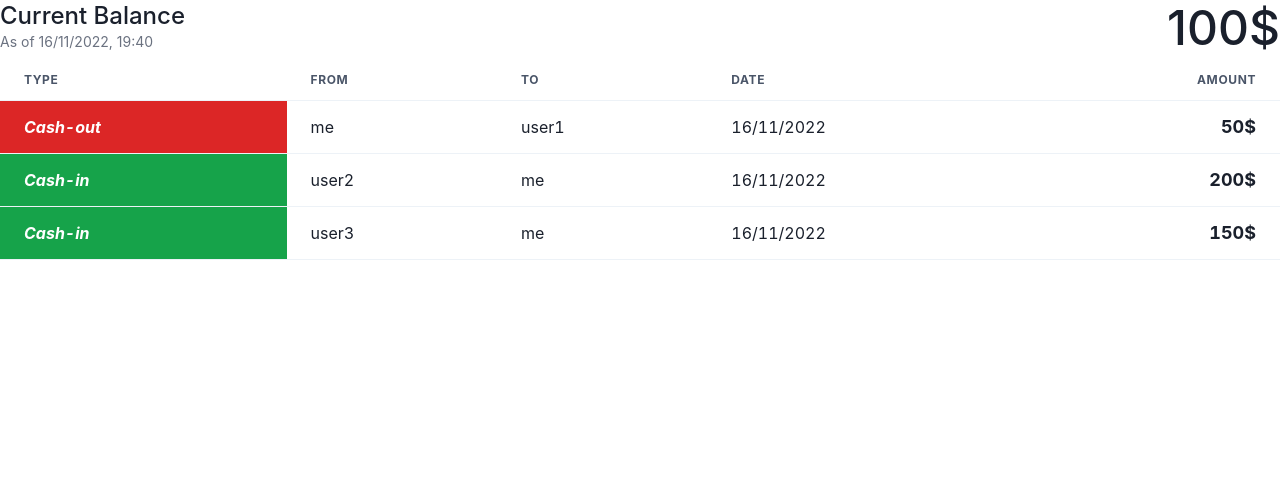
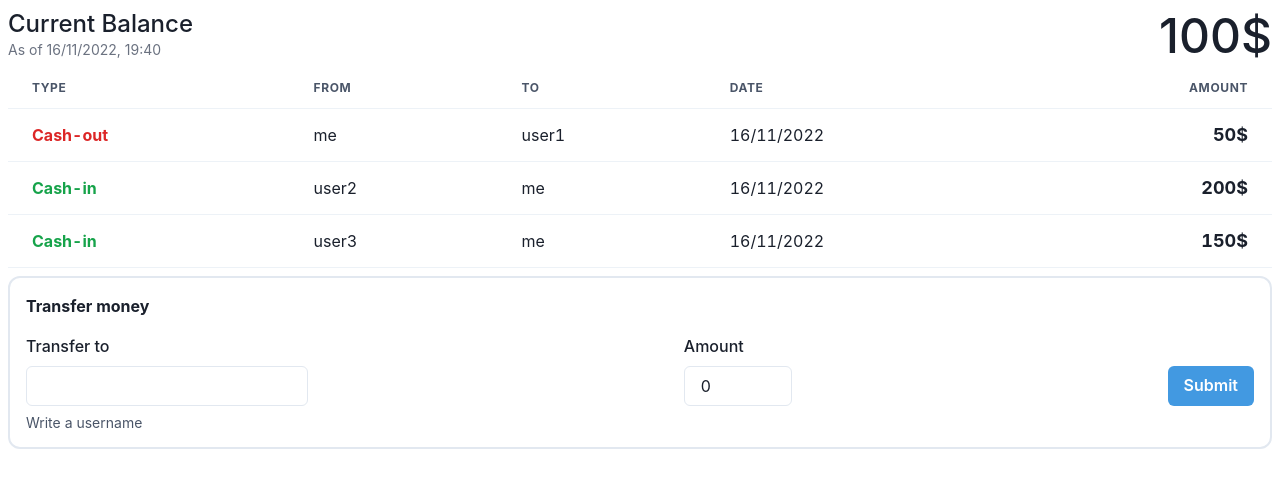
Before and after one commit to andersonfpcorrea/ng-cash, a React (Vite) app in the folder frontend/: page /home in a window 1280 px wide. Shown: the top 488 px of the page. Built offline with nearby package versions, Linux system fonts and the light colour scheme.

Commit message:
feat: create Transfer component

```diff
--- a/frontend/src/components/Transactions.tsx
+++ b/frontend/src/components/Transactions.tsx
@@ -11,8 +11,10 @@ import { ReactElement } from "react";
 import { ITransactionProps } from "../interfaces";
 
 const typeStyles = {
-  "Cash-out": "bg-red-600 font-bold text-white italic",
-  "Cash-in": "bg-green-600 font-bold text-white italic",
+  // "Cash-out": "bg-red-500 font-bold text-white",
+  "Cash-out": "font-bold text-red-600",
+  // "Cash-in": "bg-green-500 font-bold text-white",
+  "Cash-in": "font-bold text-green-600",
 };
 
 export default function Transactions({
--- /dev/null
+++ b/frontend/src/components/TransferForm.tsx
@@ -0,0 +1,101 @@
+import {
+  Button,
+  Flex,
+  FormControl,
+  FormErrorMessage,
+  FormHelperText,
+  FormLabel,
+  Input,
+  Text,
+} from "@chakra-ui/react";
+import { ReactElement, useState } from "react";
+import { ITransferFormProps } from "../interfaces";
+import { MIN_USERNAME_LENGTH } from "../utils/config";
+
+export default function TransferForm({
+  balance,
+}: ITransferFormProps): ReactElement {
+  const [transferTo, setTransferTo] = useState("");
+  const [amount, setAmount] = useState<number>(0);
+  const [erroMsg, setErrorMsg] = useState(false);
+  const [isSubmitting, setIsSubmitting] = useState(false);
+
+  const handleInput = (e: React.ChangeEvent<HTMLInputElement>): void => {
+    const { target } = e;
+    setErrorMsg(false);
+
+    target.type === "text"
+      ? setTransferTo(target.value)
+      : setAmount(Number(target.value));
+
+    console.log(amount, transferTo);
+  };
+
+  const isValidInput = (): boolean => {
+    return (
+      amount <= balance &&
+      amount > 0 &&
+      transferTo.length >= MIN_USERNAME_LENGTH
+    );
+  };
+
+  const handleSubmit = ({
+    target,
+  }: React.FormEvent<HTMLButtonElement>): void => {
+    setIsSubmitting(true);
+    if (!isValidInput()) {
+      setIsSubmitting(false);
+      setErrorMsg(true);
+    } else {
+      setIsSubmitting(false);
+      console.log("success");
+    }
+  };
+
+  return (
+    <Flex className="flex-col gap-4 p-4 rounded-xl border-2 w-full">
+      <Text className="font-bold">Transfer money</Text>
+      <FormControl isInvalid={erroMsg}>
+        <Flex className="gap-2 justify-between items-end">
+          <Flex className="flex-col">
+            <FormLabel>Transfer to</FormLabel>
+            <Input
+              type="text"
+              isRequired
+              value={transferTo}
+              onChange={handleInput}
+            />
+          </Flex>
+          <Flex className="flex-col">
+            <FormLabel>Amount</FormLabel>
+            <Input
+              type="number"
+              min={0}
+              max={balance}
+              isRequired
+              value={`${amount}`}
+              onChange={handleInput}
+            />
+          </Flex>
+          <Button
+            bg={"blue.400"}
+            color={"white"}
+            _hover={{
+              bg: "blue.500",
+            }}
+            isLoading={isSubmitting}
+            type="submit"
+            onClick={handleSubmit}
+          >
+            Submit
+          </Button>
+        </Flex>
+        {erroMsg ? (
+          <FormErrorMessage>Write a valid username and amount</FormErrorMessage>
+        ) : (
+          <FormHelperText>Write a username</FormHelperText>
+        )}
+      </FormControl>
+    </Flex>
+  );
+}
--- a/frontend/src/interfaces/index.tsx
+++ b/frontend/src/interfaces/index.tsx
@@ -11,3 +11,7 @@ export interface ITransactionProps {
   transactions: ITransaction[];
   user: string;
 }
+
+export interface ITransferFormProps {
+  balance: number;
+}
--- a/frontend/src/routes/Home.tsx
+++ b/frontend/src/routes/Home.tsx
@@ -2,6 +2,7 @@ import { VStack } from "@chakra-ui/react";
 import { ReactElement, useState } from "react";
 import CurrentBalance from "../components/CurrentBalance";
 import Transactions from "../components/Transactions";
+import TransferForm from "../components/TransferForm";
 import { transactions } from "../Mocks";
 
 export default function Home(): ReactElement {
@@ -9,9 +10,10 @@ export default function Home(): ReactElement {
   const [user] = useState("user1");
 
   return (
-    <VStack>
+    <VStack className="p-2">
       <CurrentBalance balance={balance} />
       <Transactions transactions={transactions} user={user} />
+      <TransferForm balance={balance} />
     </VStack>
   );
 }
--- /dev/null
+++ b/frontend/src/utils/config.ts
@@ -0,0 +1 @@
+export const MIN_USERNAME_LENGTH = 3;
```
